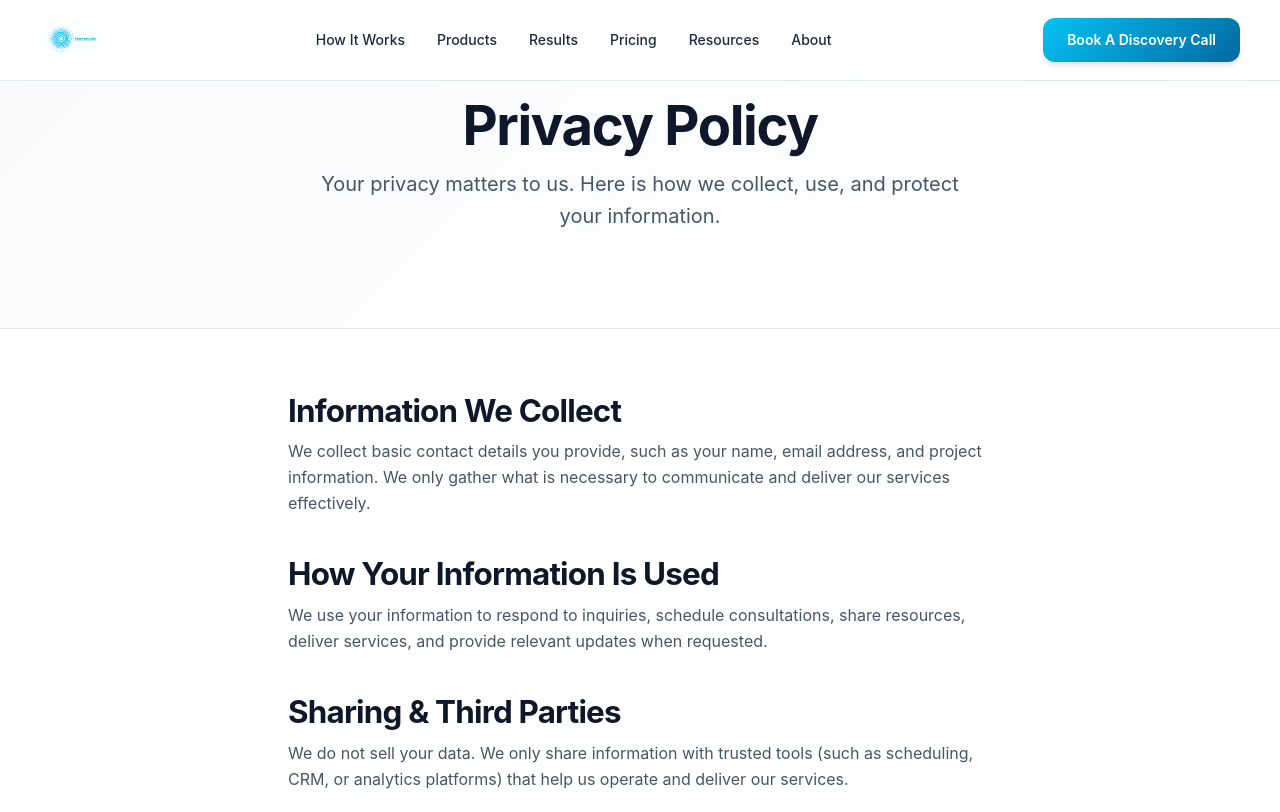
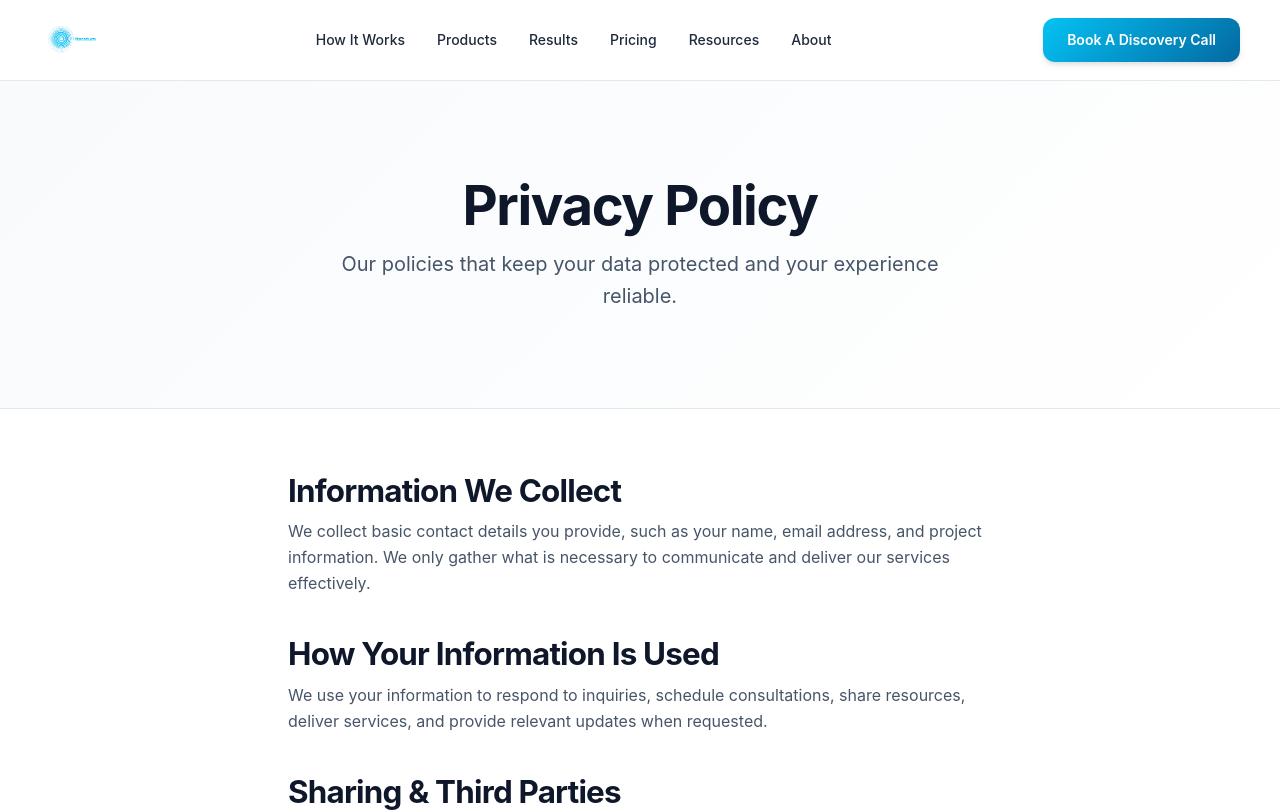
Before and after one commit to Jonw8192/iteratum, a React (Vite) app in the folder iteratum-site/: page /privacy-policy in a window 1280 px wide. Shown: the top 812 px of the page. Built offline with nearby package versions, Linux system fonts and the light colour scheme.

Commit message:
Refactor Privacy Policy layout and update text
Updated the Privacy Policy page layout and text.

```diff
--- a/iteratum-site/src/PrivacyPolicy.jsx
+++ b/iteratum-site/src/PrivacyPolicy.jsx
@@ -10,12 +10,13 @@ export default function PrivacyPolicy() {
   return (
     <>
       <Header />
-      <div className="bg-white min-h-screen page-enter">
-        {/* Page Hero */}
+
+      <main className="bg-white min-h-screen page-enter pt-20">
+        {/* Page Hero (H1 Centered + LS1 subtitle) */}
         <section className="section-iteratum text-center py-24 border-b border-iteratum-gray-200 bg-iteratum-gradient-subtle">
           <h1 className="text-iteratum-hero mb-3">Privacy Policy</h1>
           <p className="text-iteratum-subtitle max-w-2xl mx-auto">
-            Your privacy matters to us. Here is how we collect, use, and protect your information.
+            Our policies that keep your data protected and your experience reliable.
           </p>
         </section>
 
@@ -69,7 +70,8 @@ export default function PrivacyPolicy() {
             </p>
           </div>
         </section>
-      </div>
+      </main>
+
       <Footer />
     </>
   );
```
